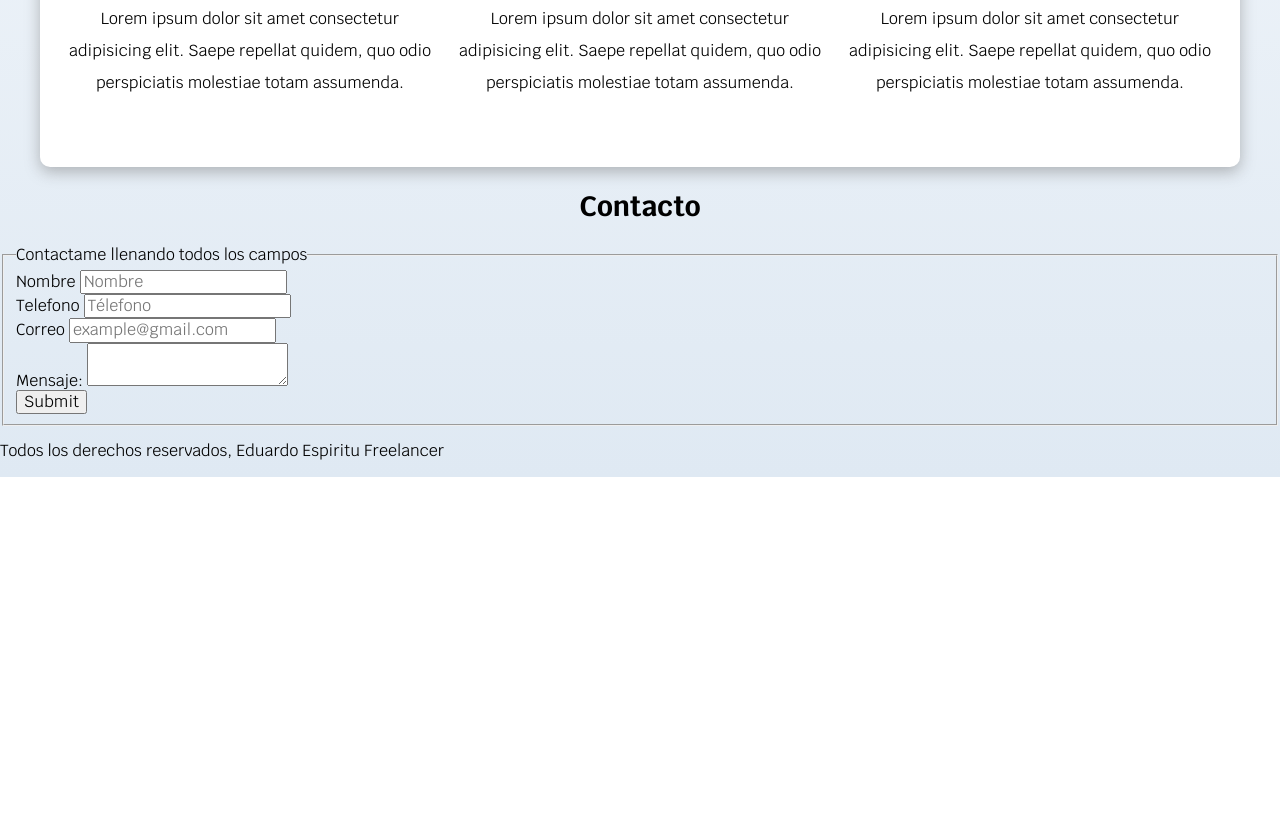
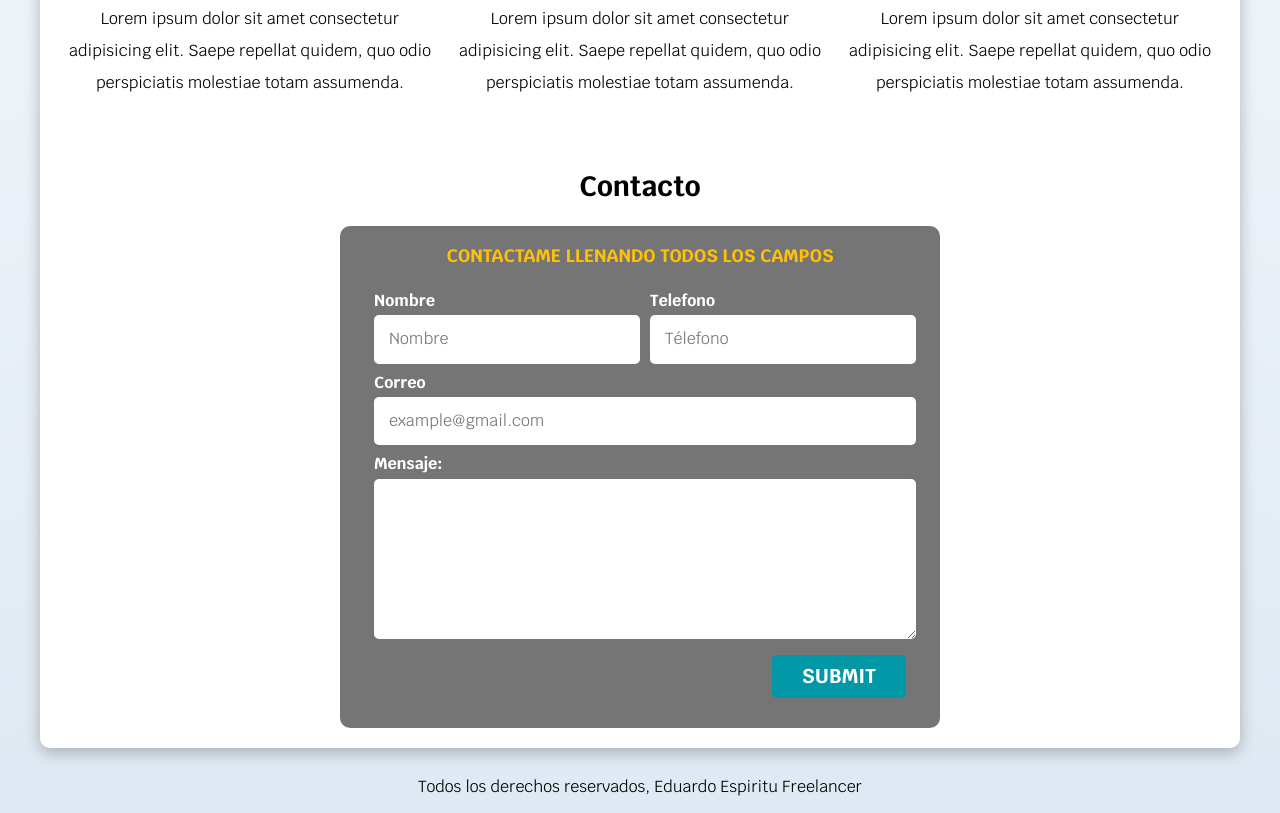
Before and after one commit to Eduardoespl/freelancer, a plain HTML site: page index.html in a window 1280 px wide. Shown: the part 926-1739 px from the top of the page. Before the commit the page ends 1403 px from the top, so only its background shows below. Drawn offline with Linux system fonts and the light colour scheme.

Commit message:
class50 commit

```diff
--- a/css/styles.css
+++ b/css/styles.css
@@ -11,6 +11,7 @@
 html{
     font-size: 62.5%;
     box-sizing: border-box;
+    scroll-snap-type: y mandatory;
 }
 
 *, *:before, *:after{
@@ -34,6 +35,11 @@ body{
     font-weight: bold;
     width: 90%;
     text-align: center;
+    border: none;
+}
+
+.boton:hover{
+    cursor: pointer; /*Poner la mano sobre los botones*/
 }
 
 .sombra {
@@ -66,6 +72,26 @@ h1, h2, h3{
 .contenedor{
     max-width: 120rem;
     margin: 0 auto;
+}
+
+/*Utilidades*/
+.w-sm-100{
+    width: 100%;
+}
+
+@media (min-width: 768px){
+    .w-sm-100{
+        width: auto;
+    }
+}
+
+.flex{
+    display: flex;
+    /*margin-top: 3rem;*/
+}
+
+.alinear-derecha{
+    justify-content: flex-end;
 }
 
 /*Navegacion principal*/
@@ -137,6 +163,14 @@ h1, h2, h3{
     margin-bottom: 3rem;
 }
 
+ /*Scroll Snap*/
+.servicio,
+.navegacion-principal,
+.formulario{
+    scroll-snap-align: center;
+    scroll-snap-stop: always;
+}
+
 /*servicios*/
 @media (min-width: 768px) {
     .servicios{
@@ -171,3 +205,72 @@ h1, h2, h3{
     justify-content: space-evenly;
     align-items: center;
 }
+
+/*Contacto*/
+.formulario{
+    background-color: var(--gris);
+    width: min(60rem, 100%); /*utilizar el valor mas pequeño*/
+    margin: 0 auto; /*Utilizar cuando no hay padre con display:flex;*/
+    padding: 2rem;
+    border-radius: 1rem;
+}
+
+.formulario fieldset{
+    border: none;
+}
+
+.formulario legend{
+    color: var(--primario);
+    text-align: center;
+    font-size: 1.8rem;
+    text-transform: uppercase;
+    font-weight: 700;
+    margin-bottom: 2rem;
+}
+
+/*campos*/
+.contenedor-campos{
+    display: grid;
+}
+
+@media (min-width: 768px) {
+    .contenedor-campos{
+        display:grid;
+        grid-template-columns: 50% 50%;
+        grid-template-rows: auto auto 20rem;
+        column-gap: 1rem;
+    }
+
+    .campo:nth-child(3),
+    .campo:nth-child(4){ /*Selecionar uno de los campos con la misma clase, pero en la posición indicada*/
+        grid-column: 1 / 3; /*Extiendes el área por los campos del grid que se necesitan*/
+    }
+}
+
+.campo{
+    margin-bottom: 1rem;
+}
+
+.campo label{
+    color: var(--blanco);
+    font-weight: bold;
+    margin-bottom: .5rem;
+    display: block;
+}
+
+.input-text{
+    width: 100%;
+    border: none;
+    padding: 1.5rem;
+    border-radius: .5rem;
+}
+
+.campo textarea{
+    height: 16rem;
+}
+
+/*Footer*/
+.footer{
+    text-align: center;
+    margin-top: 3rem;
+}
--- a/index.html
+++ b/index.html
@@ -99,43 +99,48 @@
           <p>Lorem ipsum dolor sit amet consectetur adipisicing elit. Saepe repellat quidem, quo odio perspiciatis molestiae totam assumenda.</p>
         </section>
       </div> <!-- .servicios -->
-    </main>
+
 
       <section>
         <h2>Contacto</h2>
-      <form>
+        <form class="formulario">
           <fieldset>
             <legend>Contactame llenando todos los campos</legend>
 
-          <div>
+            <div class="contenedor-campos">
+              <div class="campo">
                 <label>Nombre</label>
-            <input type="text" placeholder="Nombre">
+                <input class="input-text" type="text" placeholder="Nombre">
               </div>
 
-          <div>
+              <div class="campo">
                 <label>Telefono</label>
-            <input type="tel" placeholder="Télefono">
+                <input class="input-text" type="tel" placeholder="Télefono">
               </div>
 
-          <div>
+              <div class="campo">
                 <label>Correo</label>
-            <input type="email" placeholder="example@gmail.com">
+                <input class="input-text" type="email" placeholder="example@gmail.com">
               </div>
 
-          <div>
+              <div class="campo">
                 <label>Mensaje:</label>
-            <textarea></textarea>
+                <textarea class="input-text"></textarea>
+              </div>
             </div>
 
-          <div>
-            <input type="submit" placeholder="Enviar">
+            <div class="alinear-derecha flex">
+              <input class="boton w-sm-100" type="submit" placeholder="Enviar">
             </div>
           </fieldset>
         </form>
       </section>
 
-    <footer>
+  </main>
+
+    <footer class="footer">
       <p>Todos los derechos reservados, Eduardo Espiritu Freelancer</p>
     </footer>
+
   </body>
 </html>
```
Lines whose indentation alone changed are shown as unchanged.
